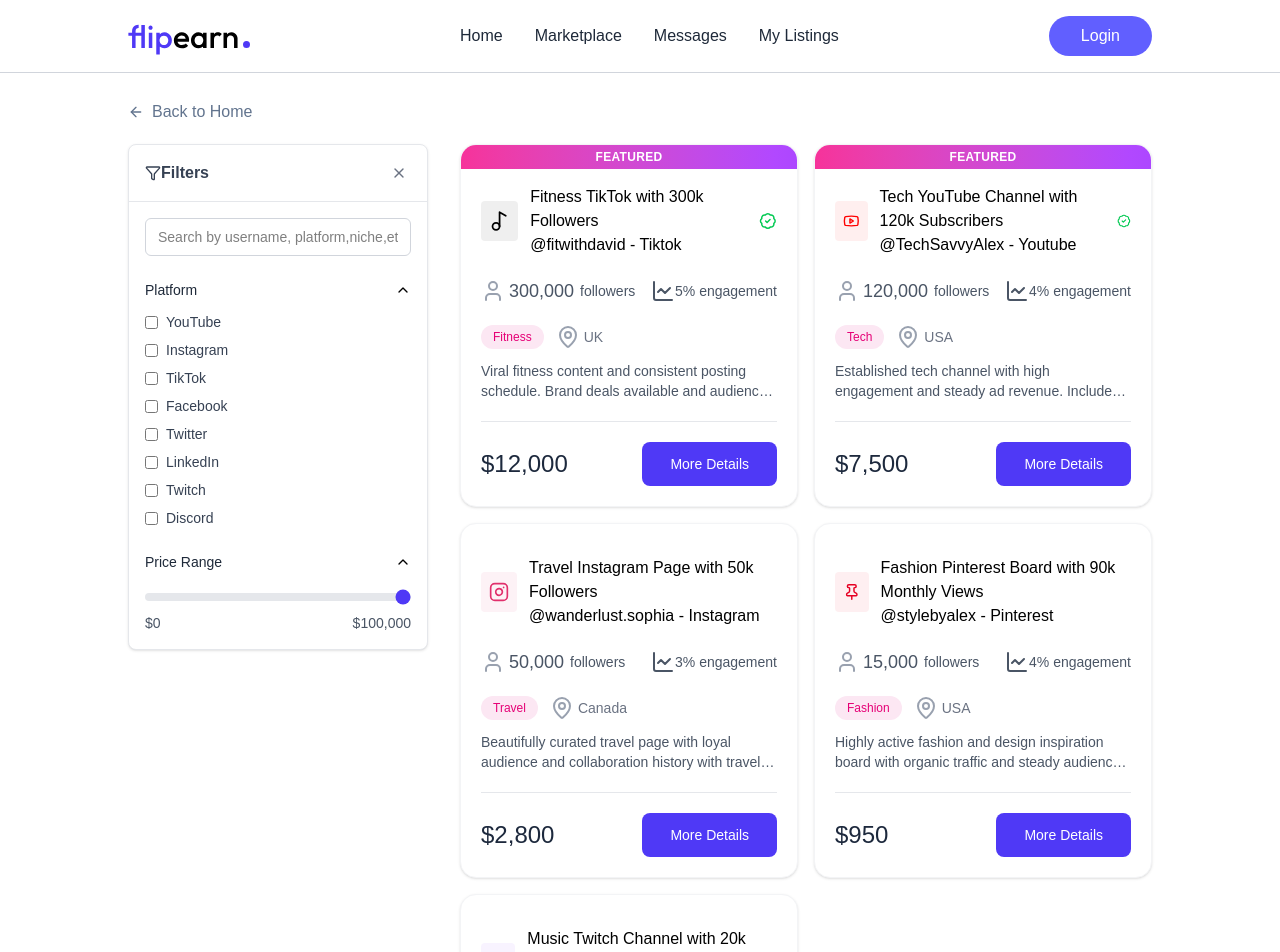
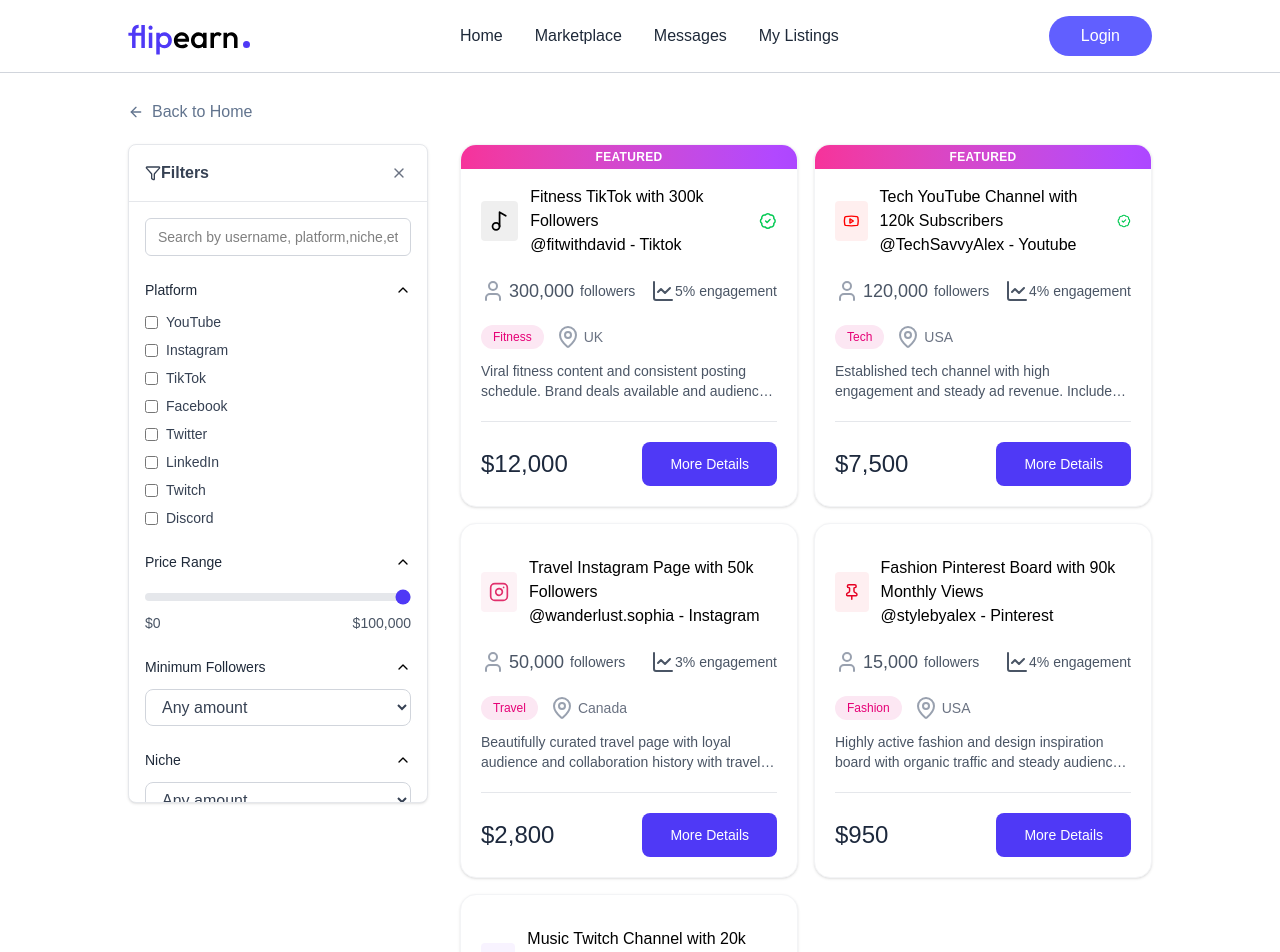
Before and after one commit to diegovilhalva/flipearn, a React (Vite) app in the folder client/: page /marketplace in a window 1280 px wide. Shown: the top 952 px of the page. Built offline with nearby package versions, Linux system fonts and the light colour scheme; no server answers; a web font is replaced by a local one.

Commit message:
update sidebar

```diff
--- a/client/src/components/FilterSidebar.jsx
+++ b/client/src/components/FilterSidebar.jsx
@@ -46,6 +46,16 @@
         { value: "linkedin", label: "LinkedIn" },
         { value: "twitch", label: "Twitch" },
         { value: "discord", label: "Discord" }
+    ]
+
+    const niches = [
+        { value: "lifestyle", label: "Lifestyle" },
+        { value: "fitness", label: "Fitness" },
+        { value: "food", label: "Food" },
+        { value: "travel", label: "Travel" },
+        { value: "tech", label: "Tech" },
+        { value: "gaming", label: "Gaming" },
+
     ]
     return (
         <div className={`${showFilterPhone ? "max-sm:fixed" : "max-sm:hidden"} max-sm:inset-0 z-100 max-sm:h-screen max-sm:overflow-scroll bg-white rounded-lg shadow-sm border border-gray-200 h-fit sticky top-24 md:min-w-[300px]`}>
@@ -96,12 +106,46 @@
                     </button>
                     {expandedSections.price && (
                         <div className="space-y-3">
-                            <input type="range" min='0' max="100000" step="100" value={filters.maxPrice  || 1000000} onChange={(e) => onFilterChange({...filters,maxPrice:parseInt(e.target.value)})} className="w-full  h-2 bg-gray-200 rounded-lg appearance-none cursor-pointer accent-indigo-600"/>
+                            <input type="range" min='0' max="100000" step="100" value={filters.maxPrice || 1000000} onChange={(e) => onFilterChange({ ...filters, maxPrice: parseInt(e.target.value) })} className="w-full  h-2 bg-gray-200 rounded-lg appearance-none cursor-pointer accent-indigo-600" />
                             <div className="flex items-center justify-between text-sm text-gray-600">
-                                    <span>{currency}0</span>
-                                    <span>{currency}{(filters.maxPrice || 100000).toLocaleString()}</span>
+                                <span>{currency}0</span>
+                                <span>{currency}{(filters.maxPrice || 100000).toLocaleString()}</span>
                             </div>
                         </div>
+                    )}
+                </div>
+                <div >
+                    <button onClick={() => toggleSection("followers")} className="flex items-center justify-between w-full mb-3">
+                        <label htmlFor="" className="text-sm font-medium text-gray-800">Minimum Followers</label>
+                        <ChevronDown className={`size-4 transition-transform ${expandedSections.followers ? "rotate-180" : ""}`} />
+                    </button>
+                    {expandedSections.followers && (
+                        <select value={filters.minFollowers?.toString() || "0"} onClick={(e) => onFilterChange({ ...filters, minFollowers: parseInt(e.target.value) || 0 })} className="w-full px-3 py-2 border border-gray-300 rounded-lg text-gray-700 outline-indigo-500">
+                            <option value="0">Any amount</option>
+                            <option value="1000">1K+</option>
+                            <option value="10000">10K+</option>
+                            <option value="50000">50K+</option>
+                            <option value="100000">100K+</option>
+                            <option value="500000">500K+</option>
+                            <option value="1000000">1M+</option>
+                        </select>
+                    )}
+                </div>
+                <div >
+                    <button onClick={() => toggleSection("niche")} className="flex items-center justify-between w-full mb-3">
+                        <label htmlFor="" className="text-sm font-medium text-gray-800">Niche</label>
+                        <ChevronDown className={`size-4 transition-transform ${expandedSections.niche ? "rotate-180" : ""}`} />
+                    </button>
+                    {expandedSections.niche && (
+                        <select value={filters.niche || ""} onClick={(e) => onFilterChange({ ...filters, niche: e.target.value || null })} className="w-full px-3 py-2 border border-gray-300 rounded-lg text-gray-700 outline-indigo-500">
+                            <option value="0">Any amount</option>
+                            <option value="1000">1K+</option>
+                            <option value="10000">10K+</option>
+                            <option value="50000">50K+</option>
+                            <option value="100000">100K+</option>
+                            <option value="500000">500K+</option>
+                            <option value="1000000">1M+</option>
+                        </select>
                     )}
                 </div>
             </div>
```
